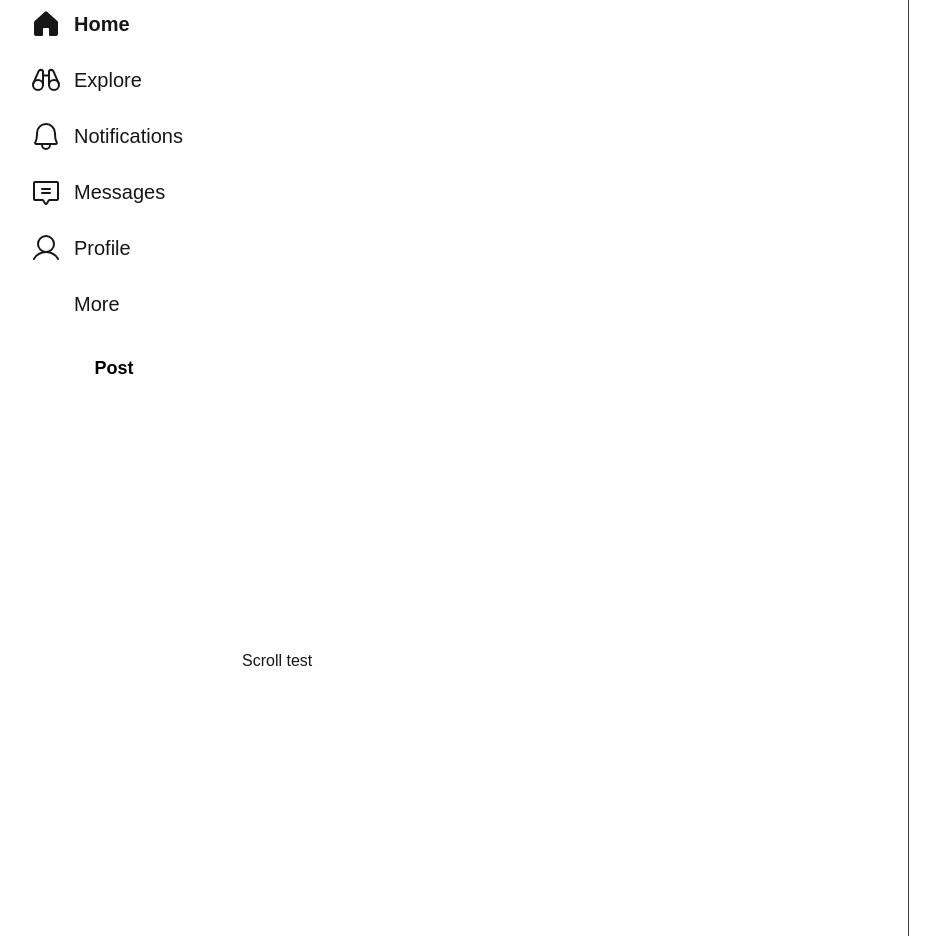
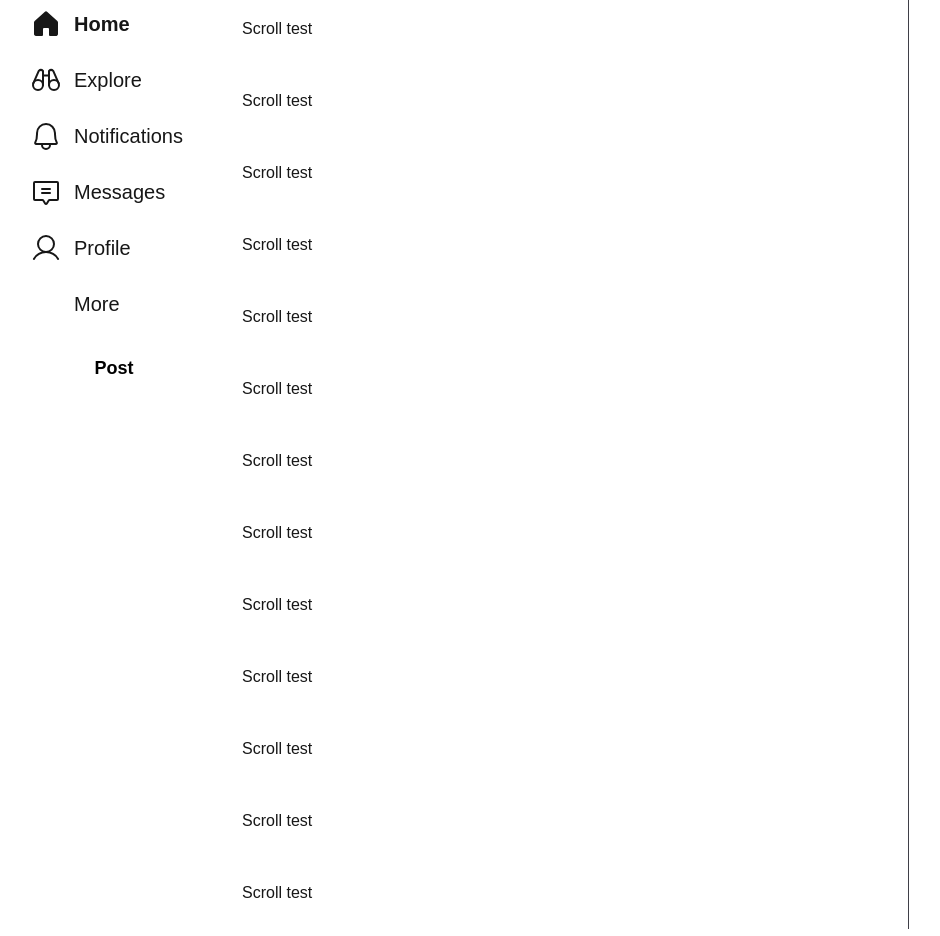
Before and after one commit to pickachuuu/kaleido-client, a Next.js app: page /home in a window 1280 px wide. Shown: the part 200-1136 px from the top of the page, without its empty margins (14-954 px from the left). Built offline with nearby package versions, Linux system fonts and the light colour scheme.

Commit message:
feat: add multiple scroll test sections to Home component

```diff
--- a/src/app/(dashboard)/home/page.tsx
+++ b/src/app/(dashboard)/home/page.tsx
@@ -1,10 +1,50 @@
 export default function Home(){
     return (
         <div>
-            <div className="h-screen">
+            <div className="py-6">
                 Scroll test
             </div>
-            <div className="h-screen">
+            <div className="py-6">
+                Scroll test
+            </div>
+                        <div className="py-6">
+                Scroll test
+            </div>
+                        <div className="py-6">
+                Scroll test
+            </div>
+                        <div className="py-6">
+                Scroll test
+            </div>
+                        <div className="py-6">
+                Scroll test
+            </div>
+                        <div className="py-6">
+                Scroll test
+            </div>
+                        <div className="py-6">
+                Scroll test
+            </div>
+                        <div className="py-6">
+                Scroll test
+            </div>
+                        <div className="py-6">
+                Scroll test
+            </div>
+                        <div className="py-6">
+                Scroll test
+            </div>
+                        <div className="py-6">
+                Scroll test
+            </div>
+                        <div className="py-6">
+                Scroll test
+            </div>
+                        <div className="py-6">
+                Scroll test
+            </div>
+
+                        <div className="py-6">
                 Scroll test
             </div>
         </div>
```
